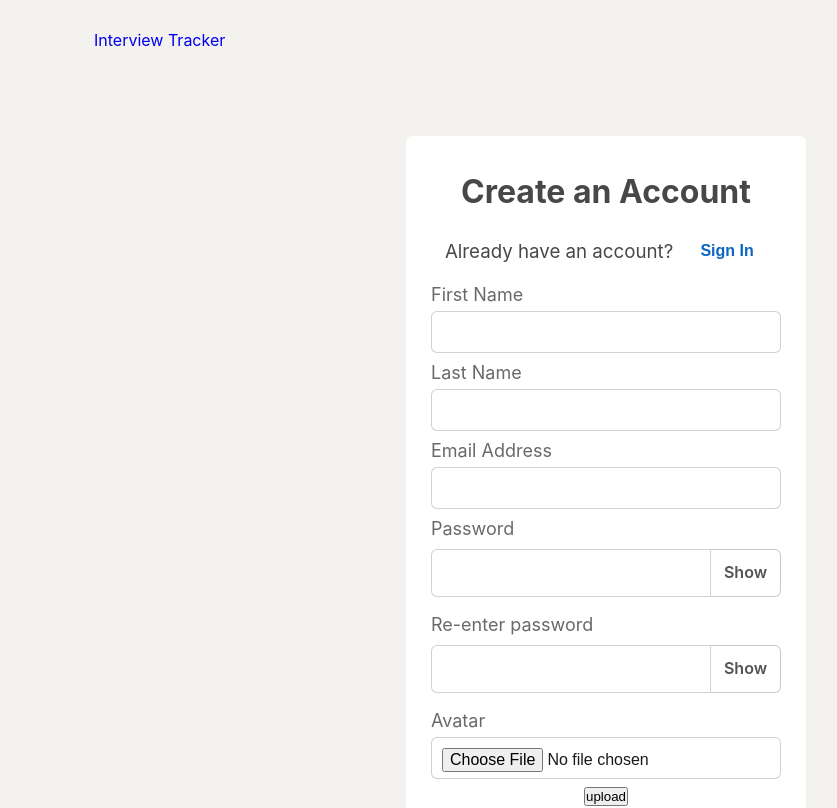
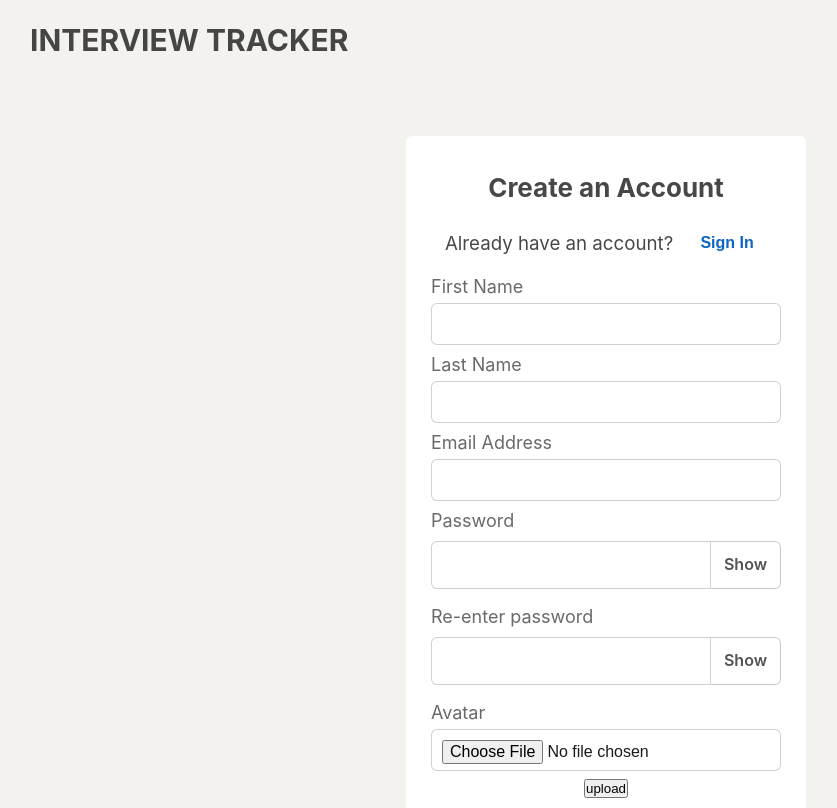
Before and after one commit to lnielsen209/Interview-TrackerX, a React app: page /signup in a window 1280 px wide. Shown: the top 808 px of the page, without its empty margins (34-871 px from the left). Built offline with nearby package versions, Linux system fonts and the light colour scheme.

Commit message:
add material ui avatar

```diff
--- a/client/components/common/MainNav.js
+++ b/client/components/common/MainNav.js
@@ -1,63 +1,99 @@
 import React from 'react';
 import { Link } from 'react-router-dom';
-import styled from 'styled-components';
 import SignoutButton from '../common/SignoutButton';
 import { useAuth } from '../../routes/useAuth';
+import { FontAwesomeIcon } from '@fortawesome/react-fontawesome';
+import { faEnvelope } from '@fortawesome/fontawesome-free-regular';
+import styled from 'styled-components';
+import { Theme } from '../../style/Theme';
+import { StyledIcon } from './StyledIcon';
+import { StyledH3 } from './StyledH3';
+import { Avatar } from '@material-ui/core';
 
 const Nav = styled.nav`
   display: flex;
+  justify-content: space-between;
   align-items: center;
   height: 10vh;
   width: 100%;
-  padding: 0 10vw;
+  padding: 0 5vw;
   position: fixed;
   top: 0;
 `;
 
+const StyledLink = styled(Link)`
+  color: ${Theme.color};
+  font-weight: bold;
+  opacity: 80%;
+  font-size: 30px;
+  text-decoration: none;
+`;
+
+const H3 = styled(StyledH3)`
+  color: ${Theme.color};
+  font-weight: bold;
+  opacity: 80%;
+  margin-right: 12px;
+`;
+
+const I = styled(StyledIcon)`
+  color: black;
+  background: ${Theme.background};
+  height: 32px;
+  width: 32px;
+  border-radius: 50%;
+  margin: 12px;
+
+  &:hover {
+    background-color: ${Theme.secondary};
+    box-shadow: inset 0 0 0 1px ${Theme.border};
+    border: 1px solid ${Theme.border};
+  }
+`;
+
+const Div = styled.div`
+  display: flex;
+  justify-content: flex-end;
+  align-items: center;
+`;
+
 const MainNav = () => {
   const auth = useAuth();
-  //console.log('authmainNav==>', auth);
 
   return (
-    <Nav className='MainNav'>
-      <Link className='title' to='/'>
-        Interview Tracker
-      </Link>
-
-      <div>{auth.user.id && <SignoutButton />}</div>
+    <Nav className="MainNav">
+      <StyledLink to="/">INTERVIEW TRACKER</StyledLink>
+      <Div>
         <div>
-        {auth.user.id && (
-          <img
+          {auth.user.firstname && <H3>{`Hi, ${auth.user.firstname}!`}</H3>}
+        </div>
+        <div>
+          {auth.user.avatar && (
+            <Avatar
               src={
                 auth.user.avatar.includes('http')
                   ? auth.user.avatar
                   : `/avatarImages/${auth.user.avatar}`
               }
-            alt='avatar'
-            style={{ heigh: '25px', width: '25px' }}
+              alt={auth.user.firstname}
             />
-        )}
-      </div>
-
-      <div>
-        {auth.user.id && (
-          <p>
-            <span>Hi, </span> {auth.user.firstname}
-          </p>
           )}
         </div>
         <div>
           {auth.user.email && (
             <a
               href={`mailto:${auth.user.email}`}
-            data-toggle='tooltip'
-            title='Send an Email to yourself!'
-            style={{ color: 'black' }}
+              data-toggle="tooltip"
+              title="Send an Email to yourself!"
             >
-            {auth.user.email}
+              <I>
+                <FontAwesomeIcon icon={faEnvelope} />
+              </I>
             </a>
           )}
         </div>
+        <div>{auth.user.id && <SignoutButton />}</div>
+      </Div>
     </Nav>
   );
 };
--- a/client/components/common/SignoutButton.js
+++ b/client/components/common/SignoutButton.js
@@ -2,8 +2,22 @@ import React from 'react';
 import { useHistory } from 'react-router-dom';
 import { useAuth } from '../../routes/useAuth';
 import axios from 'axios';
-import { FontAwesomeIcon } from '@fortawesome/react-fontawesome';
-import { faSignOutAlt } from '@fortawesome/free-solid-svg-icons';
+import styled from 'styled-components';
+import { Theme } from '../../style/Theme';
+import { StyledButton } from './StyledButton';
+
+const Button = styled(StyledButton)`
+  background: ${Theme.background};
+  font-size: 14px;
+  line-height: 24px;
+  font-weight: 500;
+
+  &:hover {
+    background-color: ${Theme.secondary};
+    box-shadow: inset 0 0 0 1px ${Theme.border};
+    border: 1px solid ${Theme.border};
+  }
+`;
 
 const SignoutButton = () => {
   const auth = useAuth();
@@ -27,10 +41,9 @@ const SignoutButton = () => {
   };
 
   return (
-    <button onClick={handleClick}>
-      <FontAwesomeIcon icon={faSignOutAlt} />
+    <Button secondary small onClick={handleClick}>
       Sign Out
-    </button>
+    </Button>
   );
 };
 
--- a/client/components/common/StyledH1.js
+++ b/client/components/common/StyledH1.js
@@ -1,7 +1,6 @@
 import styled from 'styled-components';
 
 const StyledH1 = styled.h1`
-  text-transform: ${({ capitalize }) => (capitalize ? 'capitalize' : 'none')};
   opacity: ${({ light }) => (light ? '80%' : '100%')};
   text-align: ${({ center }) => (center ? 'center' : 'left')};
   opacity: 80%;
--- a/client/components/common/StyledH3.js
+++ b/client/components/common/StyledH3.js
@@ -2,7 +2,6 @@ import styled from 'styled-components';
 
 const StyledH3 = styled.h3`
   font-weight: 400;
-  text-transform: ${({ capitalize }) => (capitalize ? 'capitalize' : 'none')};
   opacity: ${({ light }) => (light ? '80%' : '100%')};
   text-align: ${({ center }) => (center ? 'center' : 'left')};
 `;
--- a/client/components/pages/Dashboard/DashboardContainer.jsx
+++ b/client/components/pages/Dashboard/DashboardContainer.jsx
@@ -4,12 +4,10 @@ import { useAuth } from '../../../routes/useAuth';
 import ApplicationsTable from './Applications/ApplicationsTable';
 import PageLayout from '../../common/PageLayout';
 import styled from 'styled-components';
-import {
-  StyledH1,
-  StyledH3,
-} from '../../common';
+import { StyledH1, StyledH3 } from '../../common';
 
 const H1 = styled(StyledH1)`
+  font-size: 26px;
   margin-bottom: 20px;
 `;
 
@@ -23,7 +21,7 @@ const DashboardContainer = () => {
       <H1 center>Applications Dashboard</H1>
       <>
         {auth.user.id ? (
-          <ApplicationsTable className="applicationTable"/>
+          <ApplicationsTable className="applicationTable" />
         ) : (
           <H3 light>
             Sign in first <Link to="/signin">here</Link>
--- a/client/components/pages/Signin/Signin.jsx
+++ b/client/components/pages/Signin/Signin.jsx
@@ -26,6 +26,7 @@ const Title = styled(StyledH1)`
 `;
 
 const H1 = styled(StyledH1)`
+  font-size: 26px;
   margin-bottom: 8px;
 `;
 
--- a/client/components/pages/Signup/Signup.jsx
+++ b/client/components/pages/Signup/Signup.jsx
@@ -16,6 +16,7 @@ import {
 import axios from 'axios';
 
 const H1 = styled(StyledH1)`
+  font-size: 26px;
   margin-bottom: 8px;
 `;
 
--- a/package.json
+++ b/package.json
@@ -24,10 +24,12 @@
   },
   "homepage": "https://github.com/IterationDevs/Interview-TrackerX#readme",
   "dependencies": {
+    "@fortawesome/fontawesome-free-regular": "^5.0.13",
     "@fortawesome/fontawesome-svg-core": "^1.2.32",
     "@fortawesome/free-brands-svg-icons": "^5.15.2",
     "@fortawesome/free-solid-svg-icons": "^5.15.1",
     "@fortawesome/react-fontawesome": "^0.1.14",
+    "@material-ui/core": "^4.11.2",
     "@sendgrid/mail": "^7.4.1",
     "axios": "^0.21.1",
     "bcrypt": "^5.0.0",
```
Also changed, not shown: client/components/pages/Signin/oAuth.jsx (+1 -10 lines), client/routes/useAuth.jsx (+5 -2 lines), 1 other file (tests, documents, lock files or other folders). Lines whose indentation alone changed are shown as unchanged.
